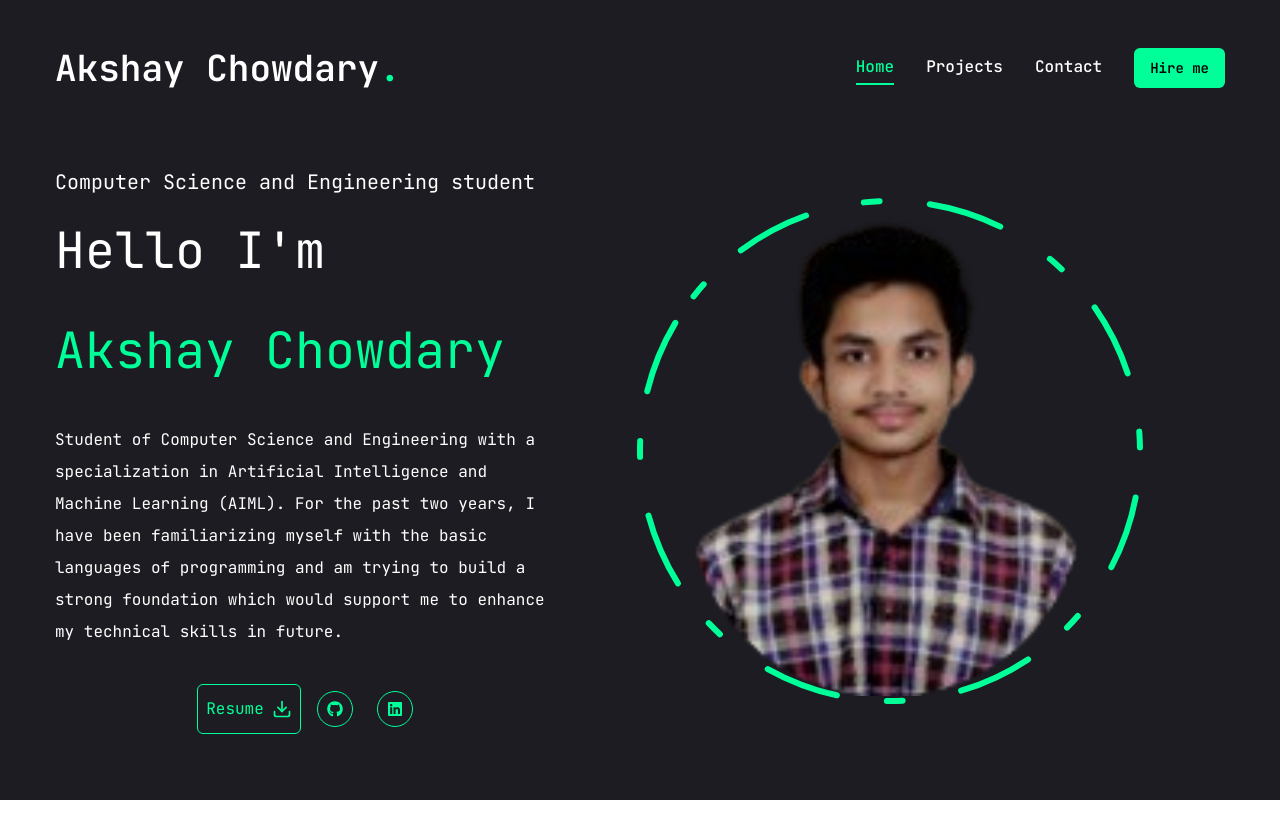
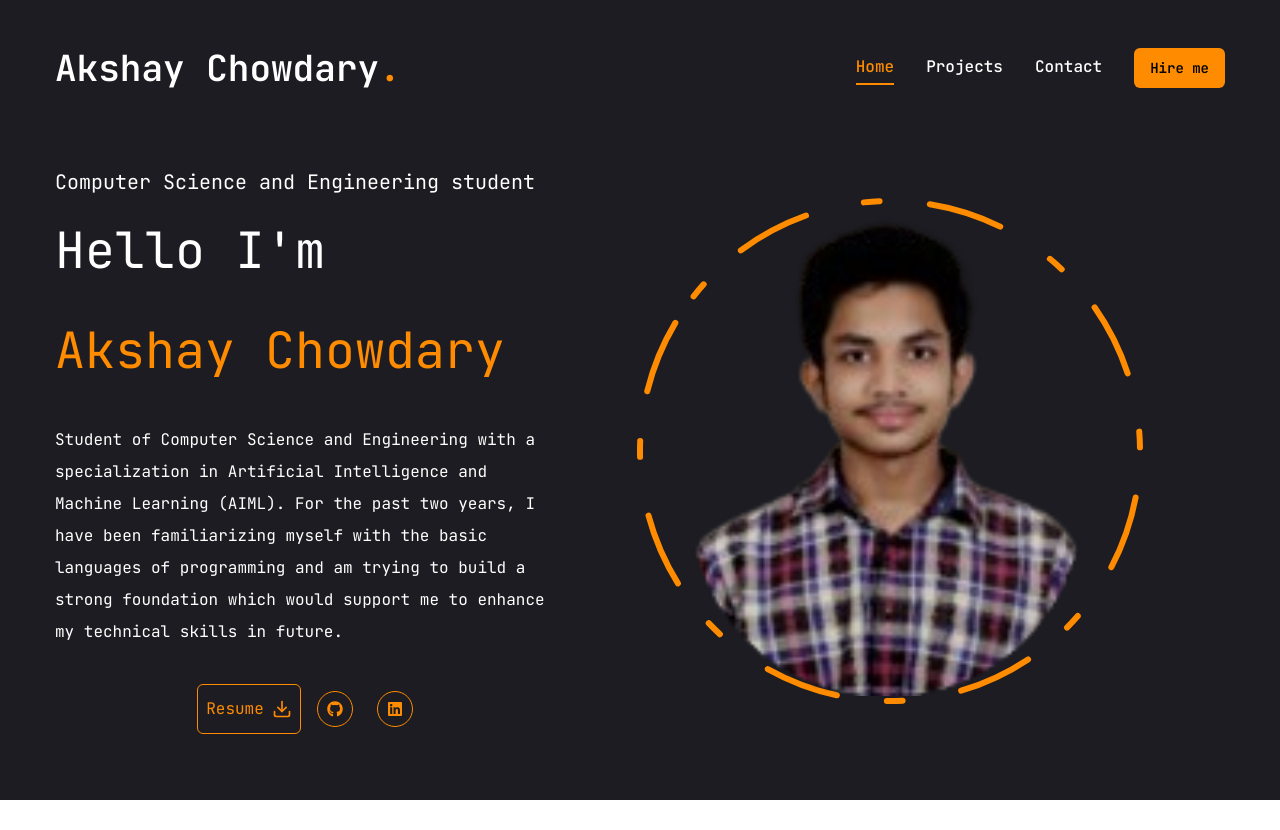
Before and after one commit to AKSHAY-CHOWDARY/My-portfolio, a Next.js app: page / in a window 1280 px wide. Built offline with nearby package versions, Linux system fonts and the light colour scheme.

Commit message:
commiting

```diff
--- a/components/Photo.jsx
+++ b/components/Photo.jsx
@@ -29,7 +29,7 @@ const Photo = () => {
         fill="transparent"
         viewBox="0 0 506 506"
         xmlns="http://www.w3.org/2000/svg">
-            <motion.circle cx="253" cy="253" r="250"  stroke='#00ff99' strokeWidth="6" strokeLinecap="round" strokeLinejoin="round"
+            <motion.circle cx="253" cy="253" r="250"  stroke='#ff8b00' strokeWidth="6" strokeLinecap="round" strokeLinejoin="round"
             initial={{strokeDasharray:"24 10 0 0"}}
             animate={{
                 strokeDasharray:["15 120 25 25","16 25 92 72","4 250 22 22"],
--- a/tailwind.config.js
+++ b/tailwind.config.js
@@ -27,8 +27,8 @@ module.exports = {
       colors:{
         primary:'#1c1c22',
         accent:{
-          DEFAULT:'#00ff99',
-          hover:'#00e187',
+          DEFAULT:'#ff8b00',
+          hover:'#fca844',
         }
       },
       keyframes: {
```
